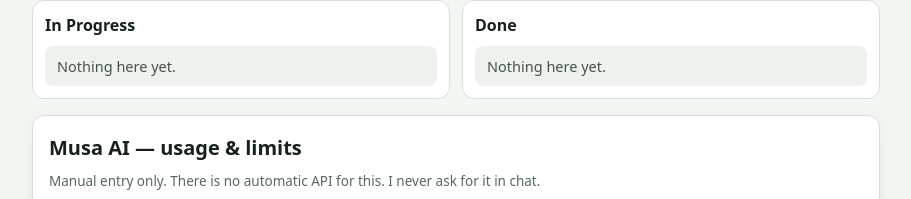
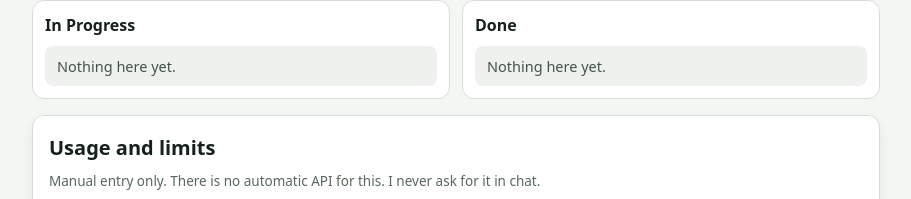
Before and after one commit to Majid7692/open-dashboard, a plain HTML site: page index.html in a window 1280 px wide. Shown: the part 2230-2429 px from the top of the page, without its empty margins (184-1095 px from the left). Drawn offline with Linux system fonts and the light colour scheme.

Commit message:
Remove all AI branding; Usage and limits

```diff
--- a/index.html
+++ b/index.html
@@ -99,7 +99,7 @@
 
   <!-- Token / limits box + Settings -->
   <section class="card" aria-labelledby="token-h">
-    <h2 id="token-h">Musa AI — usage &amp; limits</h2>
+    <h2 id="token-h">Usage and limits</h2>
     <p class="hint">Manual entry only. There is no automatic API for this. I never ask for it in chat.</p>
     <form id="tokenForm">
       <label>Usage limit <input id="tokenLimit" type="text" inputmode="decimal" placeholder="e.g. 100"></label>
```
Also changed, not shown: 4 other files.
